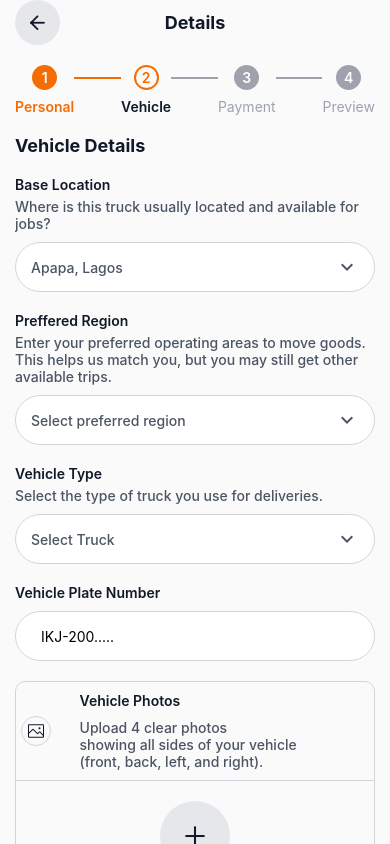
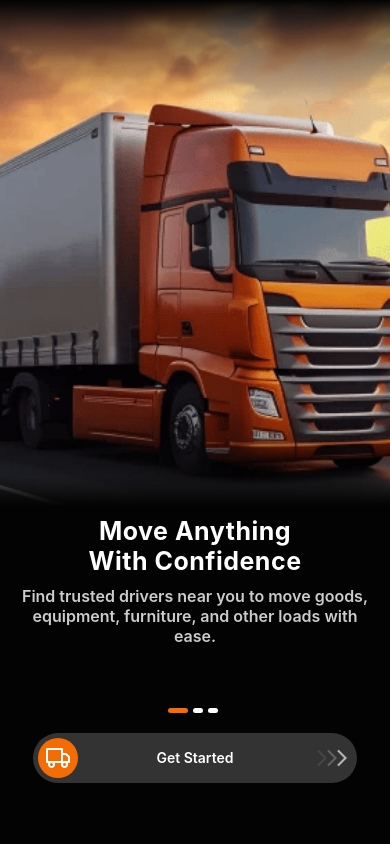
Before and after one commit to samking4521/Nano, a React Native app: screen / in a window 390 px wide. Built offline with nearby package versions, Linux system fonts and the light colour scheme; what expo-web-browser, react-native-worklets would draw is missing.

Commit message:
feat: Error Handling for VehicleInfo.tsx

```diff
--- /dev/null
+++ b/src/Authentication/screens/paymentInfo.tsx
@@ -0,0 +1,12 @@
+import { StyleSheet, Text, View } from 'react-native'
+import React from 'react'
+
+export default function PaymentInfo() {
+  return (
+    <View>
+      <Text>paymentInfo</Text>
+    </View>
+  )
+}
+
+const styles = StyleSheet.create({})
--- a/src/Authentication/screens/vehicleInfo.tsx
+++ b/src/Authentication/screens/vehicleInfo.tsx
@@ -7,7 +7,7 @@ import { Colors } from '../../constants/colors'
 import { NativeStackNavigationProp } from '@react-navigation/native-stack';
 import { RootAuthStackParamList } from '../../Navigation/auth';
 import { RouteProp, useNavigation } from '@react-navigation/native'
-import BottomSheet, { BottomSheetFlatList, BottomSheetView } from '@gorhom/bottom-sheet'
+import BottomSheet, { BottomSheetView } from '@gorhom/bottom-sheet'
 import { GooglePlacesAutocomplete } from 'react-native-google-places-autocomplete'
 import * as ImagePicker from 'expo-image-picker';
 import * as Crypto from 'expo-crypto';
@@ -88,12 +88,13 @@ type vehiclePhotoType = {
 
 type vehicleType = "Pickup Truck" | "Flatbed Truck" | "Tipper Truck" | "Box Truck" | "Van Truck" | "Container Truck";
 
-export default function VehicleInfo() {
+export default function VehicleInfo({route}: Props) {
+    const { mobileNo, email, role, country } = route.params;
     const [plateNumber, setPlateNumber] = useState("");
     const [inputFocus, setInputFocus] = useState<"plate_number" | null>(null);
     const [openBottomSheet, setOpenBottomSheet] = useState<bottomSheetType | null>(null);
-    const [vehicleBaseCity, setVehicleBaseCity] = useState("Apapa");
-    const [vehicleBaseState, setVehicleBaseState] = useState("Lagos");
+    const [vehicleBaseCity, setVehicleBaseCity] = useState<string | null>("Oko oba");
+    const [vehicleBaseState, setVehicleBaseState] = useState<string | null>("Lagos");
     const [vehiclePhotos, setVehiclePhotos] = useState<vehiclePhotoType[]>([]);
     const [vehicleLicensePhotos, setVehicleLicensePhotos] = useState<ImagePicker.ImagePickerAsset | null>(null);
     const [modalVisible, setModalVisible] = useState(false);
@@ -101,6 +102,7 @@ export default function VehicleInfo() {
     const [editVehiclePhotos, setEditVehiclePhotos] = useState(false);
     const [preferredRegion, setPreferredRegion] = useState(initialPreferredRegion);
     const navigation = useNavigation<VehicleInfoNavigationProp>();
+     const [clickedContinue, setClickedContinue] = useState(false);
 
     const DATA_LEVEL = useRef(2);
     const DETAILS_LEVEL = DATA_LEVEL.current
@@ -338,11 +340,46 @@ export default function VehicleInfo() {
     const renderItem = ({ item, index }: { item: vehicleDataType, index: number }) => {
         return <VehicleType item={item} index={index} selectVehicleType={selectVehicleType} vehicleType={vehicleType} />
     }
+
+const base_location_err  = clickedContinue && (!vehicleBaseCity || !vehicleBaseState);
+const preffered_region_err       = clickedContinue && (!preferredRegion.interCity && !preferredRegion.interState && !preferredRegion.withinCity && !preferredRegion.openToAnyRoute);
+const vehicle_type_err      = clickedContinue && !vehicleType;
+const vehicle_plate_no_err   = clickedContinue && plateNumber.trim() == "";
+const vehicle_photo_empty_err    = clickedContinue && vehiclePhotos.length == 0;
+const vehicle_photo_length_err         = clickedContinue && (vehiclePhotos.length < 4 || vehiclePhotos.length >4);
+const driver_license_photo_err     = clickedContinue && !vehicleLicensePhotos;
+
+
+
+const continueToPaymentInfo = () => {
+    setClickedContinue(true);
+
+    const hasErrors = [
+       (!vehicleBaseCity || !vehicleBaseState),
+       (!preferredRegion.interCity && !preferredRegion.interState && !preferredRegion.withinCity && !preferredRegion.openToAnyRoute),
+        !vehicleType,
+        plateNumber.trim() == "",
+        vehiclePhotos.length == 0,
+        vehiclePhotos.length < 4,
+        !vehicleLicensePhotos
+    ].some(Boolean);
+
+    if (hasErrors) return;
+
+    navigation.navigate("PaymentInfo", {
+        mobileNo: mobileNo,
+        email: email,
+        role: role,
+        country: country,
+    });
+};
+
     return (
         <SafeAreaView style={styles.container}>
             <KeyboardAvoidingView
                 style={{ flex: 1, paddingHorizontal: 15, }}
                 behavior={Platform.OS === "ios" ? "padding" : "height"}
+
             >
                 <View style={styles.headerContainer}>
                     <Pressable onPress={goToPreviousScreen} style={styles.backBtn}>
@@ -356,7 +393,7 @@ export default function VehicleInfo() {
 
                 <ScrollView
                     contentContainerStyle={{ flexGrow: 1 }}
-                    keyboardShouldPersistTaps="handled"
+                    keyboardShouldPersistTaps="never"
                     showsVerticalScrollIndicator={false}
                     style={styles.body}>
 
@@ -369,33 +406,42 @@ export default function VehicleInfo() {
                     <View style={styles.infoCont}>
                         <Text style={styles.mobileLabel}>Base Location</Text>
                         <Text style={styles.headerDesc}>Where is this truck usually located and available for jobs?</Text>
-                        <Pressable onPress={() => setOpenBottomSheet("base_location")} style={styles.mobileTextInputContainer}>
+                        <Pressable onPress={() => setOpenBottomSheet("base_location")} style={{...styles.mobileTextInputContainer, borderColor: base_location_err? Colors.error : Colors.borderColor}}>
                             <Text style={styles.placeHolderText}>{(vehicleBaseCity || vehicleBaseState) ? `${vehicleBaseCity}, ${vehicleBaseState}` : "Select location"}</Text>
                             <MaterialIcons name="keyboard-arrow-down" size={24} color={Colors.text.gray} />
                         </Pressable>
+                        {base_location_err && <View style={styles.errorBox}>
+                                                    <Text style={styles.errorText}>Select your base location</Text>
+                                                </View>}
                     </View>
 
                     <View style={styles.infoCont}>
                         <Text style={styles.mobileLabel}>Preffered Region</Text>
                         <Text style={styles.headerDesc}>Enter your preferred operating areas to move goods. This helps us match you, but you may still get other available trips.</Text>
-                        <Pressable onPress={() => setModalVisible(true)} style={styles.mobileTextInputContainer}>
+                        <Pressable onPress={() => setModalVisible(true)} style={{...styles.mobileTextInputContainer, borderColor: preffered_region_err? Colors.error : Colors.borderColor}}>
                             <Text style={styles.placeHolderText}>{getPreferredRegionText()}</Text>
                             <MaterialIcons name="keyboard-arrow-down" size={24} color={Colors.text.gray} />
                         </Pressable>
+                         {preffered_region_err && <View style={styles.errorBox}>
+                                                    <Text style={styles.errorText}>Select your preffered region</Text>
+                                                </View>}
                     </View>
 
                     <View style={styles.infoCont}>
                         <Text style={styles.mobileLabel}>Vehicle Type</Text>
                         <Text style={styles.headerDesc}>Select the type of truck you use for deliveries.</Text>
-                        <Pressable onPress={() => setOpenBottomSheet("vehicle_type")} style={styles.mobileTextInputContainer}>
+                        <Pressable onPress={() => setOpenBottomSheet("vehicle_type")} style={{...styles.mobileTextInputContainer, borderColor: vehicle_type_err? Colors.error : Colors.borderColor}}>
                             <Text style={styles.placeHolderText}>{vehicleType ? vehicleType : "Select Truck"}</Text>
                             <MaterialIcons name="keyboard-arrow-down" size={24} color={Colors.text.gray} />
                         </Pressable>
+                         {vehicle_type_err && <View style={styles.errorBox}>
+                                                    <Text style={styles.errorText}>Select your vehicle type</Text>
+                                                </View>}
                     </View>
 
                     <View style={styles.infoCont}>
                         <Text style={styles.mobileLabel}>Vehicle Plate Number</Text>
-                        <View style={{ ...styles.mobileTextInputContainer, borderColor: inputFocus ? Colors.primary : Colors.borderColor }}>
+                        <View style={{ ...styles.mobileTextInputContainer, borderColor: vehicle_plate_no_err? Colors.error :  inputFocus ? Colors.primary : Colors.borderColor }}>
                             <TextInput
                                 value={plateNumber}
                                 onChangeText={setPlateNumber}
@@ -408,13 +454,16 @@ export default function VehicleInfo() {
 
                             />
                         </View>
+                         {vehicle_plate_no_err && <View style={styles.errorBox}>
+                                                    <Text style={styles.errorText}>Plate number cannot be empty</Text>
+                                                </View>}
                     </View>
 
 
 
                     <View>
-                        <Pressable onPress={selectVehiclePhotos} style={styles.pictureVehicleCont}>
-                            <View style={styles.pictureVehicleHeader}>
+                        <Pressable onPress={selectVehiclePhotos} style={{...styles.pictureVehicleCont, borderColor: (vehicle_photo_empty_err || vehicle_photo_length_err)? Colors.error : Colors.borderColor}}>
+                            <View style={{...styles.pictureVehicleHeader, borderBottomColor: (vehicle_photo_empty_err || vehicle_photo_length_err)? Colors.error : Colors.borderColor}}>
                                 <View style={styles.vehicleIcon}>
                                     <SimpleLineIcons name="picture" size={16} color={Colors.text.black} />
                                 </View>
@@ -450,7 +499,7 @@ export default function VehicleInfo() {
                                             }
                                             return (
                                                 <View style={{ width: "50%", height: 150, padding: 10 }}>
-                                                    <Pressable onPress={() => setOpenBottomSheet("photos")} style={{ flex: 1, justifyContent: "center", alignItems: "center", borderWidth: 1, borderStyle: "dashed", borderRadius: 10, backgroundColor: Colors.background, borderColor: Colors.text.gray }}>
+                                                    <Pressable onPress={() => setOpenBottomSheet("photos")} style={{ flex: 1, justifyContent: "center", alignItems: "center", borderWidth: 1, borderStyle: "dashed", borderRadius: 10, backgroundColor: Colors.background }}>
                                                         <View style={{
                                                             width: 70,
                                                             height: 70,
@@ -477,12 +526,16 @@ export default function VehicleInfo() {
                             </View>
                         </Pressable>
 
+                        {(vehicle_photo_empty_err || vehicle_photo_length_err) && <View style={styles.errorBox}>
+                                                    <Text style={styles.errorText}>{vehicle_photo_empty_err? "Enter your vehicle photos" : "Upload 4 photos of your vehicle"}</Text>
+                                                </View>}
+
                     </View>
 
 
                     <View>
-                        <Pressable onPress={selectDriverLicensePhoto} style={styles.pictureVehicleCont}>
-                            <View style={styles.pictureVehicleHeader}>
+                        <Pressable onPress={selectDriverLicensePhoto} style={{...styles.pictureVehicleCont, borderColor: driver_license_photo_err? Colors.error : Colors.borderColor}}>
+                            <View style={{...styles.pictureVehicleHeader, borderBottomColor: driver_license_photo_err? Colors.error : Colors.borderColor}}>
                                 <View style={styles.vehicleIcon}>
                                     <SimpleLineIcons name="picture" size={16} color={Colors.text.black} />
                                 </View>
@@ -504,12 +557,15 @@ export default function VehicleInfo() {
                             </View>
 
                         </Pressable>
+                              {driver_license_photo_err && <View style={styles.errorBox}>
+                                                    <Text style={styles.errorText}>Upload photo of your driver license</Text>
+                                                </View>}
 
                     </View>
 
 
 
-                    <Pressable style={styles.nextBtn}>
+                    <Pressable onPress={continueToPaymentInfo}  style={styles.nextBtn}>
                         <Text style={styles.continueText}>Continue</Text>
                     </Pressable>
 
@@ -885,6 +941,19 @@ const styles = StyleSheet.create({
         fontWeight: "600",
         fontSize: 16
     },
+      errorBox: {
+        marginTop: 10,
+        width: "100%",
+        padding: 10,
+        backgroundColor: Colors.errorBackground,
+        borderRadius: 12
+
+    },
+    errorText: {
+        color: Colors.error,
+        fontSize: 12,
+        fontWeight: "500"
+    },
 
 
 })
--- a/src/Navigation/AuthUserNavigation.tsx
+++ b/src/Navigation/AuthUserNavigation.tsx
@@ -7,19 +7,21 @@ import MerchantInfo from "../Authentication/screens/merchantInfo";
 import VerificationCode from "../Authentication/screens/verificationCode";
 import DriverInfo from "../Authentication/screens/driverInfo";
 import VehicleInfo from "../Authentication/screens/vehicleInfo";
+import PaymentInfo from "../Authentication/screens/paymentInfo";
 
 const Stack = createNativeStackNavigator<RootAuthStackParamList>();
 
 export function AuthUserNavigation() {
   return (
-    <Stack.Navigator initialRouteName="VehicleInfo" screenOptions={{ headerShown: false }}>
+    <Stack.Navigator initialRouteName="Welcome" screenOptions={{ headerShown: false }}>
       <Stack.Screen name="Welcome" component={Welcome} />
       <Stack.Screen name="SignUp" component={SignUp} />
       <Stack.Screen name="RoleSelection" component={RoleSelection} />
-            <Stack.Screen name="MerchantInfo" component={MerchantInfo} />
-             <Stack.Screen name="VerificationCode" component={VerificationCode} />
-              <Stack.Screen name="DriverInfo" component={DriverInfo} />
-                            <Stack.Screen name="VehicleInfo" component={VehicleInfo} />
+      <Stack.Screen name="MerchantInfo" component={MerchantInfo} />
+      <Stack.Screen name="VerificationCode" component={VerificationCode} />
+      <Stack.Screen name="DriverInfo" component={DriverInfo} />
+      <Stack.Screen name="VehicleInfo" component={VehicleInfo} />
+      <Stack.Screen name="PaymentInfo" component={PaymentInfo} />
 
     </Stack.Navigator>
   );
```
Also changed, not shown: src/Authentication/screens/driverInfo.tsx (+0 -31 lines), src/Navigation/auth.ts (+8 -2 lines).
